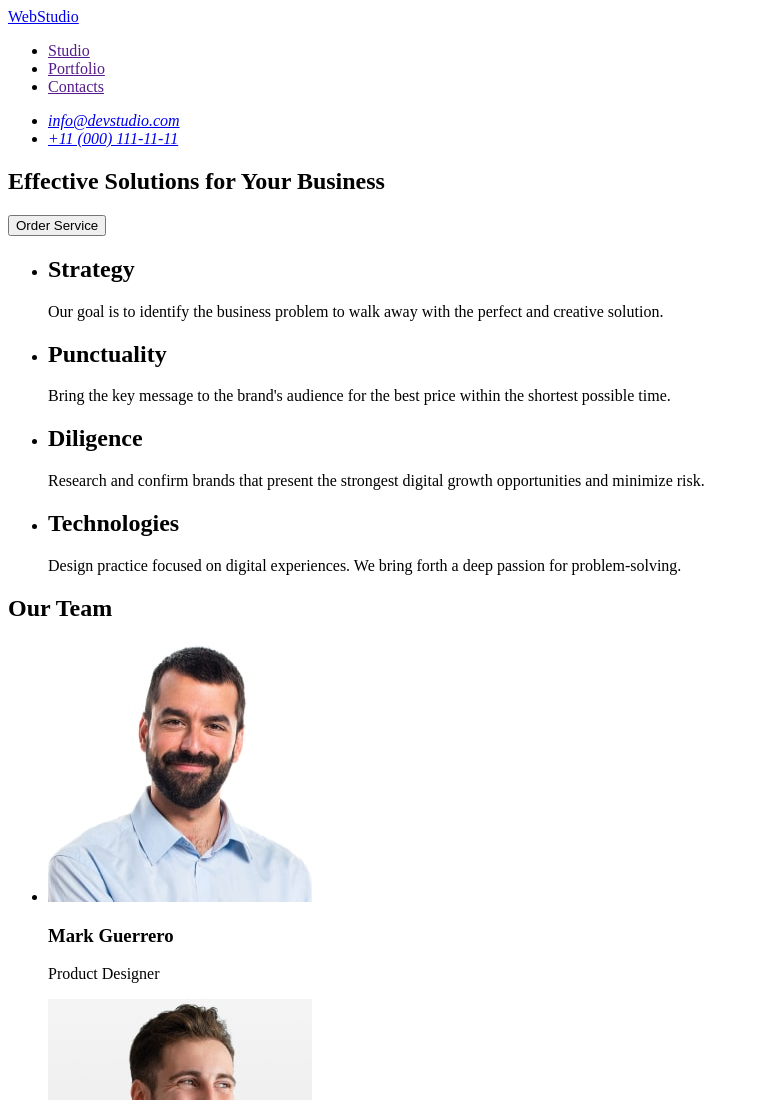
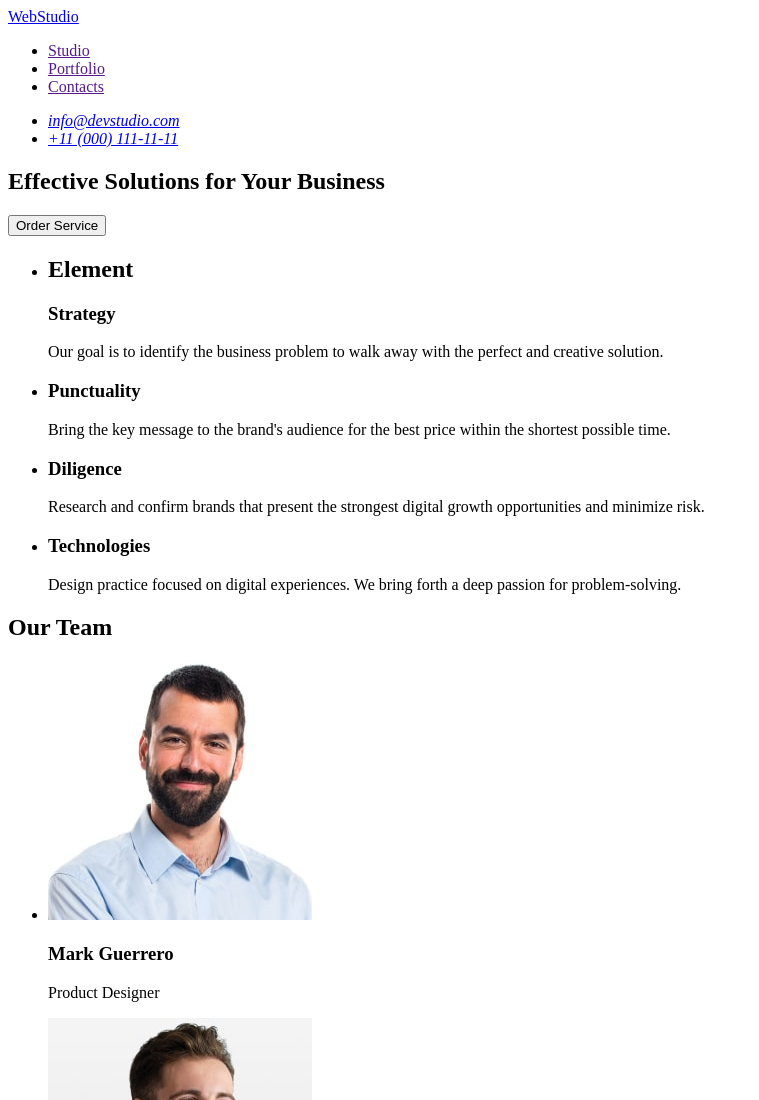
Before and after one commit to Illek/goit-markup-hw-01, a plain HTML site: page index.html in a window 1280 px wide. Shown: the top 1100 px of the page, without its empty margins (0-759 px from the left). Drawn offline with Linux system fonts and the light colour scheme.

Commit message:
Final version
Fixed

```diff
--- a/index.html
+++ b/index.html
@@ -39,25 +39,26 @@
             <section>
                 <ul>
                     <li>
-                        <h2>Strategy</h2>
+                        <h2>Element</h2>
+                        <h3>Strategy</h3>
                         <p>
                             Our goal is to identify the business problem to walk away with the perfect and creative solution.
                         </p>
                     </li>
                     <li>
-                        <h2>Punctuality</h2>
+                        <h3>Punctuality</h3>
                         <p>
                             Bring the key message to the brand's audience for the best price within the shortest possible time.
                         </p>
                     </li>
                     <li>
-                        <h2>Diligence</h2>
+                        <h3>Diligence</h3>
                         <p>
                             Research and confirm brands that present the strongest digital growth opportunities and minimize risk.
                         </p>
                     </li>
                     <li>
-                        <h2>Technologies</h2>
+                        <h3>Technologies</h3>
                         <p>
                             Design practice focused on digital experiences. We bring forth a deep passion for problem-solving.
                         </p>
```
